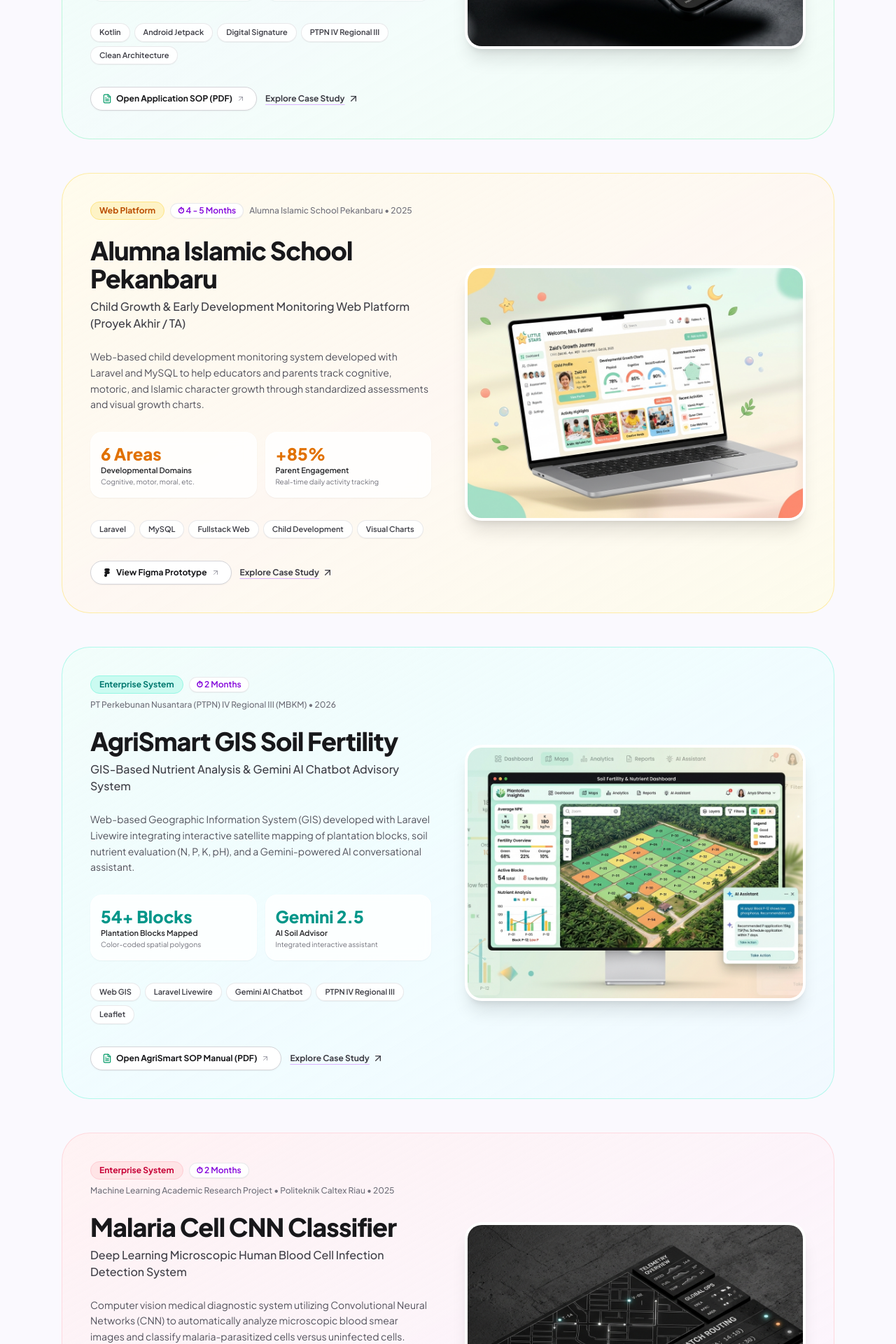
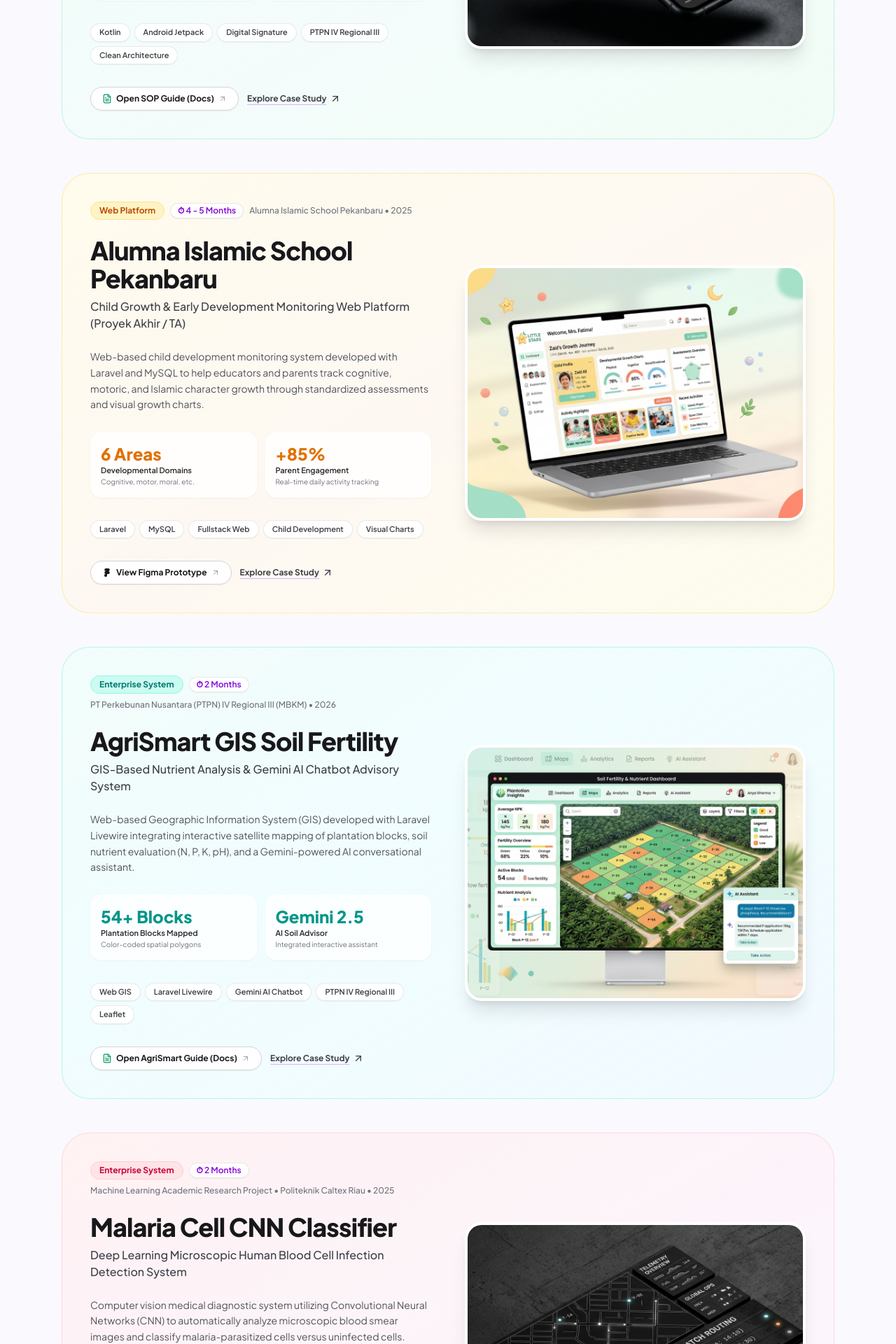
Before and after one commit to cindyardelya22/Porto, a Next.js app: page / in a window 1280 px wide. Shown: the part 2440-4360 px from the top of the page at 70% size. Built offline with nearby package versions, Linux system fonts and the light colour scheme.

Commit message:
fix: replace PDF links with direct Google Docs tutorial and manual links for By-Pro and AgriSmart

```diff
--- a/src/components/CaseStudyModal.tsx
+++ b/src/components/CaseStudyModal.tsx
@@ -320,10 +320,14 @@ export default function CaseStudyModal({ project, onClose }: CaseStudyModalProps
                           href={project.documentationDetails.pdfUrl}
                           target="_blank"
                           rel="noopener noreferrer"
-                          className="inline-flex items-center space-x-2 bg-emerald-600 hover:bg-emerald-700 text-white font-bold text-xs sm:text-sm px-5 py-2 rounded-full shadow-md shadow-emerald-600/20 hover:scale-102 transition-all"
+                          className="inline-flex items-center space-x-2 bg-emerald-600 hover:bg-emerald-700 text-white font-bold text-xs sm:text-sm px-5 py-2.5 rounded-full shadow-md shadow-emerald-600/20 hover:scale-102 transition-all"
                         >
                           <FileText className="w-4 h-4" />
-                          <span>Open Full PDF in New Tab</span>
+                          <span>
+                            {project.documentationDetails.pdfUrl.includes('docs.google.com')
+                              ? 'Open Official Guide in Google Docs'
+                              : 'Open Full Document in New Tab'}
+                          </span>
                           <ArrowUpRight className="w-4 h-4" />
                         </a>
                       </div>
--- a/src/data/archive.ts
+++ b/src/data/archive.ts
@@ -27,9 +27,9 @@ export const archiveProjects: ArchiveItem[] = [
     tags: ['Kotlin', 'Android Jetpack', 'Digital Signature', 'DO Tracking', 'Clean Architecture'],
     image: '/images/bypro.jpg',
     caseStudyId: 'by-pro',
-    link: '/docs/sop-bypro-sales-contract.pdf',
+    link: 'https://docs.google.com/document/d/15bzy7SLlvdko-dPdV5C56NsWqLghpTV0NPyaBzxzt5g/edit?tab=t.0',
     linkType: 'pdf',
-    linkLabel: 'View SOP Guide (PDF)',
+    linkLabel: 'View SOP Guide (Docs)',
   },
   {
     year: '2025',
@@ -57,9 +57,9 @@ export const archiveProjects: ArchiveItem[] = [
     tags: ['Laravel Livewire', 'Web GIS', 'Gemini AI Assistant', 'Leaflet', 'Tailwind CSS'],
     image: '/images/agrismart.jpg',
     caseStudyId: 'agrismart-gis',
-    link: '/docs/sop-agrismart-gis.pdf',
+    link: 'https://docs.google.com/document/d/1tXJQurlJ5azr6Z7o4EO_o-R7jZfeI_8_/edit',
     linkType: 'pdf',
-    linkLabel: 'View System Guide (PDF)',
+    linkLabel: 'View System Guide (Docs)',
   },
   {
     year: '2024',
--- a/src/data/projects.ts
+++ b/src/data/projects.ts
@@ -127,8 +127,8 @@ export const featuredProjects: CaseStudy[] = [
     tags: ['Kotlin', 'Android Jetpack', 'Digital Signature', 'PTPN IV Regional III', 'Clean Architecture', 'PDF Engine'],
     primaryLink: {
       type: 'pdf',
-      label: 'Open Application SOP (PDF)',
-      url: '/docs/sop-bypro-sales-contract.pdf',
+      label: 'Open SOP Guide (Docs)',
+      url: 'https://docs.google.com/document/d/15bzy7SLlvdko-dPdV5C56NsWqLghpTV0NPyaBzxzt5g/edit?tab=t.0',
     },
     secondaryLink: {
       type: 'canva',
@@ -213,8 +213,8 @@ export const featuredProjects: CaseStudy[] = [
     ],
     documentationDetails: {
       title: 'Sales Contract Application Manual - PTPN IV Regional III',
-      documentType: 'PDF Standard Operating Procedure (13 Pages)',
-      pdfUrl: '/docs/sop-bypro-sales-contract.pdf',
+      documentType: 'Official SOP Guide (Google Docs / 13 Pages)',
+      pdfUrl: 'https://docs.google.com/document/d/15bzy7SLlvdko-dPdV5C56NsWqLghpTV0NPyaBzxzt5g/edit?tab=t.0',
       sections: [
         {
           heading: '1. Secure Authentication Portal',
@@ -373,8 +373,8 @@ export const featuredProjects: CaseStudy[] = [
     tags: ['Web GIS', 'Laravel Livewire', 'Gemini AI Chatbot', 'PTPN IV Regional III', 'Leaflet', 'Tailwind CSS'],
     primaryLink: {
       type: 'pdf',
-      label: 'Open AgriSmart SOP Manual (PDF)',
-      url: '/docs/sop-agrismart-gis.pdf',
+      label: 'Open AgriSmart Guide (Docs)',
+      url: 'https://docs.google.com/document/d/1tXJQurlJ5azr6Z7o4EO_o-R7jZfeI_8_/edit',
     },
     secondaryLink: {
       type: 'github',
@@ -459,8 +459,8 @@ export const featuredProjects: CaseStudy[] = [
     ],
     documentationDetails: {
       title: 'AgriSmart System Operations Manual - PTPN IV Regional III (2026)',
-      documentType: 'PDF Manual & Technical Architecture (16 Pages)',
-      pdfUrl: '/docs/sop-agrismart-gis.pdf',
+      documentType: 'Official Operations Manual (Google Docs / 16 Pages)',
+      pdfUrl: 'https://docs.google.com/document/d/1tXJQurlJ5azr6Z7o4EO_o-R7jZfeI_8_/edit',
       sections: [
         {
           heading: 'Chapter I: System Setup & Deployment Guide',
```
